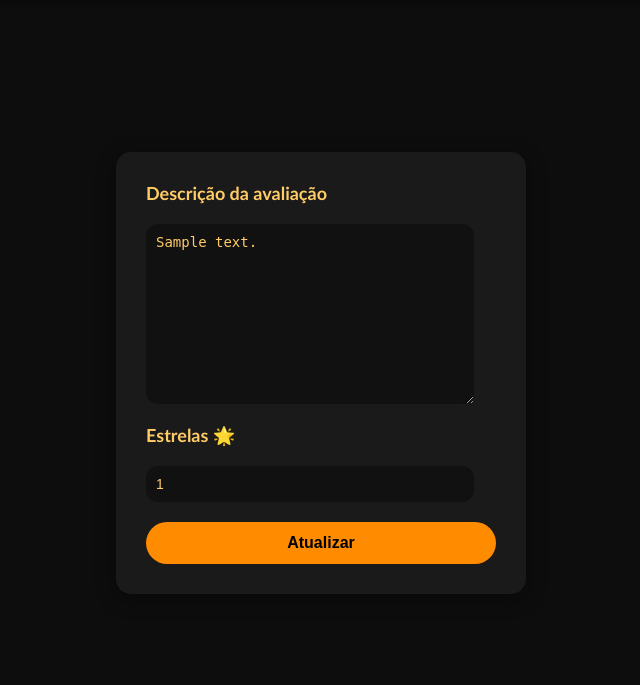
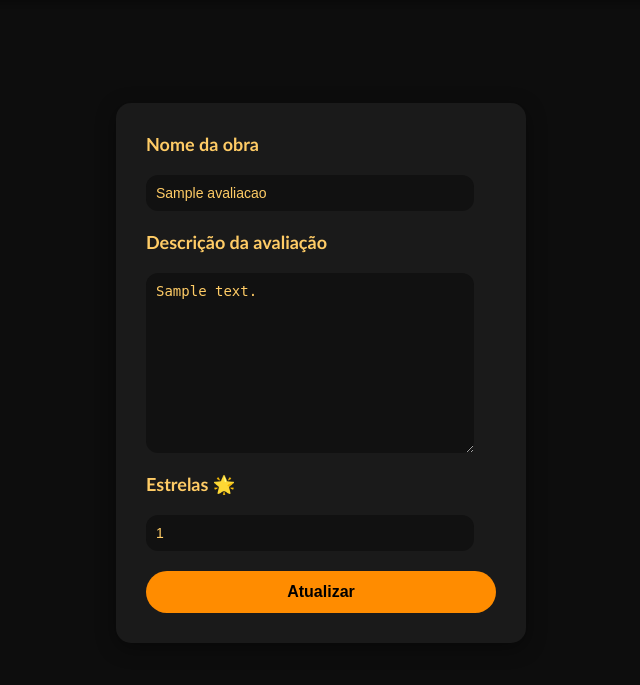
Before and after one commit to americogabriel/Desafio-25.2, a Django app: page /atualizar/1 in a window 1280 px wide. Shown: the part 115-800 px from the top of the page, without its empty margins (319-959 px from the left). Run offline with Django 5.2, Linux system fonts and the light colour scheme; tables that the repository leaves empty hold one stand-in row (values such as "Sample post"); some libraries are stand-ins or nearby versions.

Commit message:
Resolução de Bug na view update

```diff
--- a/app/templates/app/update.html
+++ b/app/templates/app/update.html
@@ -71,7 +71,7 @@
             font-size: 18px;
         }
 
-        .descricao, .estrelas {
+        .descricao, .estrelas , .nomeobra{
             width: 88%;
             padding: 10px;
             border-radius: 12px;
@@ -101,6 +101,8 @@
     <div class="container">
         <form method="post">
             {% csrf_token %}
+            <h2>Nome da obra</h2>
+            {{ form.nomemusica|add_class:"nomeobra"}}
             <h2>Descrição da avaliação</h2>
             {{ form.descricao|add_class:"descricao" }}
             <h2>Estrelas 🌟</h2>
```
